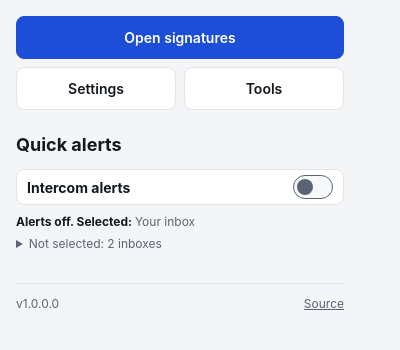
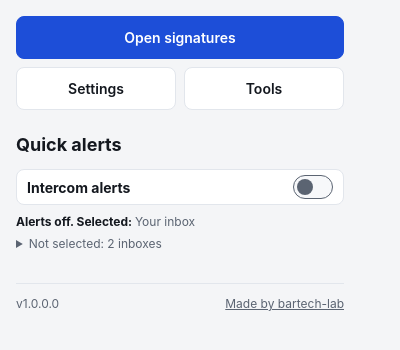
Before and after one commit to bartech-lab/intercom-support-assistant, a browser extension: page src/popup.html in a window 400 px wide. Shown: the part 76-426 px from the top of the page. Drawn offline with Linux system fonts and the light colour scheme.

Commit message:
Credit bartech-lab in the popup and README

```diff
--- a/src/popup.html
+++ b/src/popup.html
@@ -37,7 +37,7 @@
     <h2 id="quickAlertsTitle">Quick alerts</h2>
     <div id="isa-alert-settings" data-isa-compact="true"></div>
   </section>
-  <footer class="meta"><span>v1.0.0.0</span><a href="https://github.com/bartech-lab/intercom-support-assistant" target="_blank" rel="noopener noreferrer">Source</a></footer>
+  <footer class="meta"><span>v1.0.0.0</span><a href="https://github.com/bartech-lab/intercom-support-assistant" target="_blank" rel="noopener noreferrer">Made by bartech-lab</a></footer>
   <script src="signatures-data.js"></script>
   <script src="alert-settings-ui.js"></script>
   <script src="popup.js"></script>
```
Also changed, not shown: README.md.
